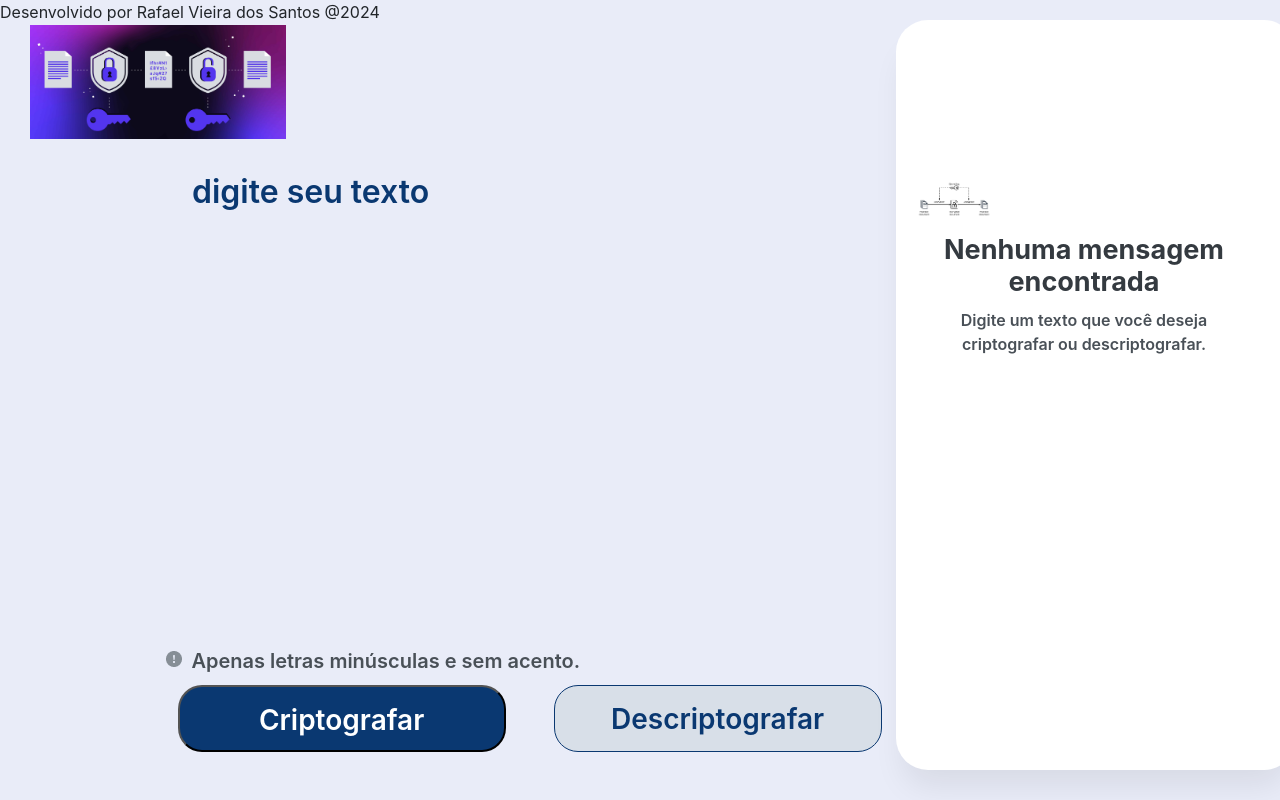
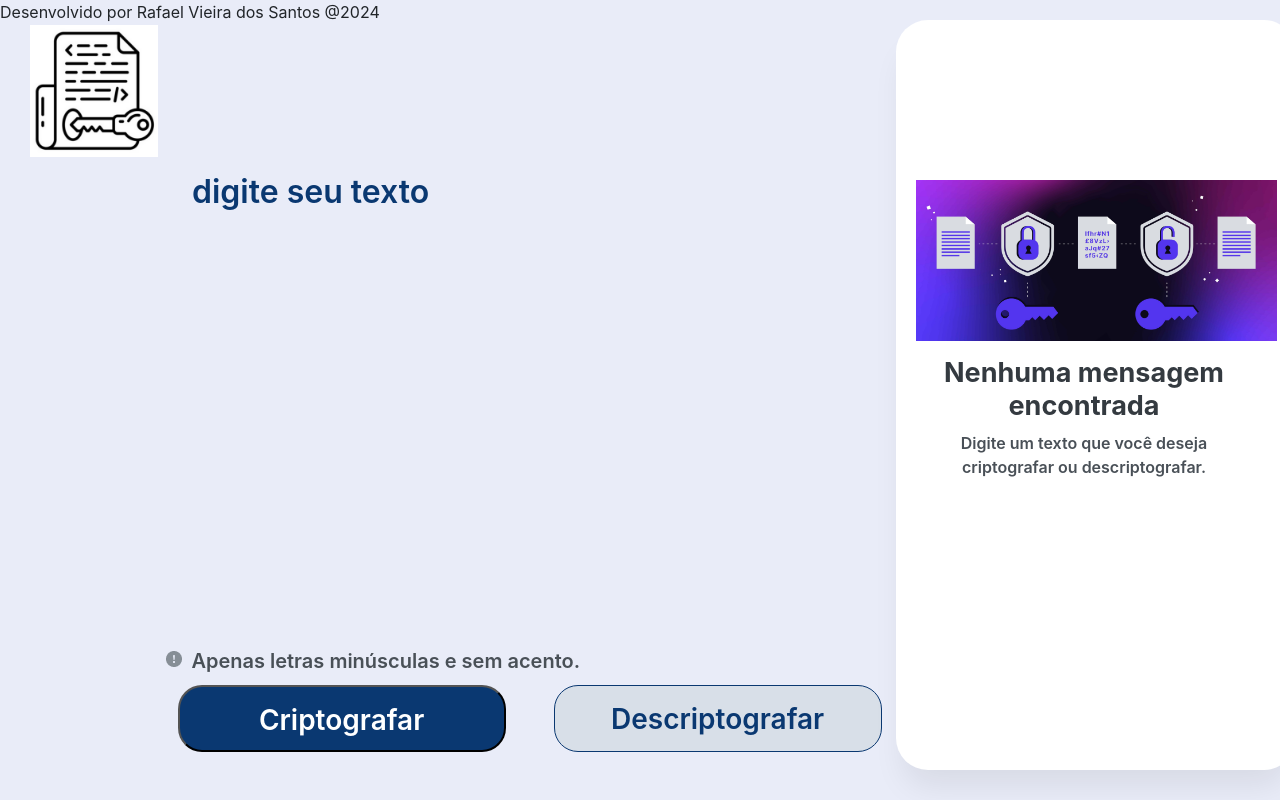
Before and after one commit to rvsfara/challenge-decodificador-texto-oracleone, a plain HTML site: page index.html in a window 1280 px wide. Drawn offline with nearby package versions, Linux system fonts and the light colour scheme.

Commit message:
alterado a imagem
alterado a logo e posição

```diff
--- a/css/style.css
+++ b/css/style.css
@@ -263,11 +263,11 @@
     right: 37.43%;
     top: 25px;
     bottom: 0%;
-    width: 20%;
+    width: 10%;
 
   }
   .logo2{
-    width: 20%;
+    width: 95%;
 
   .div-mensaje{
     position: absolute;
--- a/index.html
+++ b/index.html
@@ -10,7 +10,7 @@
 </head>
 <body>
     <main class="main">
-        <img src="images/criptografia.jpg" class="logo" onclick="home()">
+        <img src="images/icon.png" class="logo" onclick="home()">
       <section class="div-principal">
         <form action="">
           <textarea class="text-input" type="text" name="input-texto" maxlength="120" id="input-texto" placeholder="Digite seu texto"></textarea>
@@ -27,7 +27,7 @@
 
       <section class="message-box">
         <div id="div-desaparece" class="message-box-div">
-          <img class="logo2" src="images/explicacao.png">
+          <img class="logo2" src="images/criptografia.jpg">
           <h2>Nenhuma mensagem encontrada</h2>
           <h3>Digite um texto que você deseja criptografar ou descriptografar.</h3>
         </div>
```
